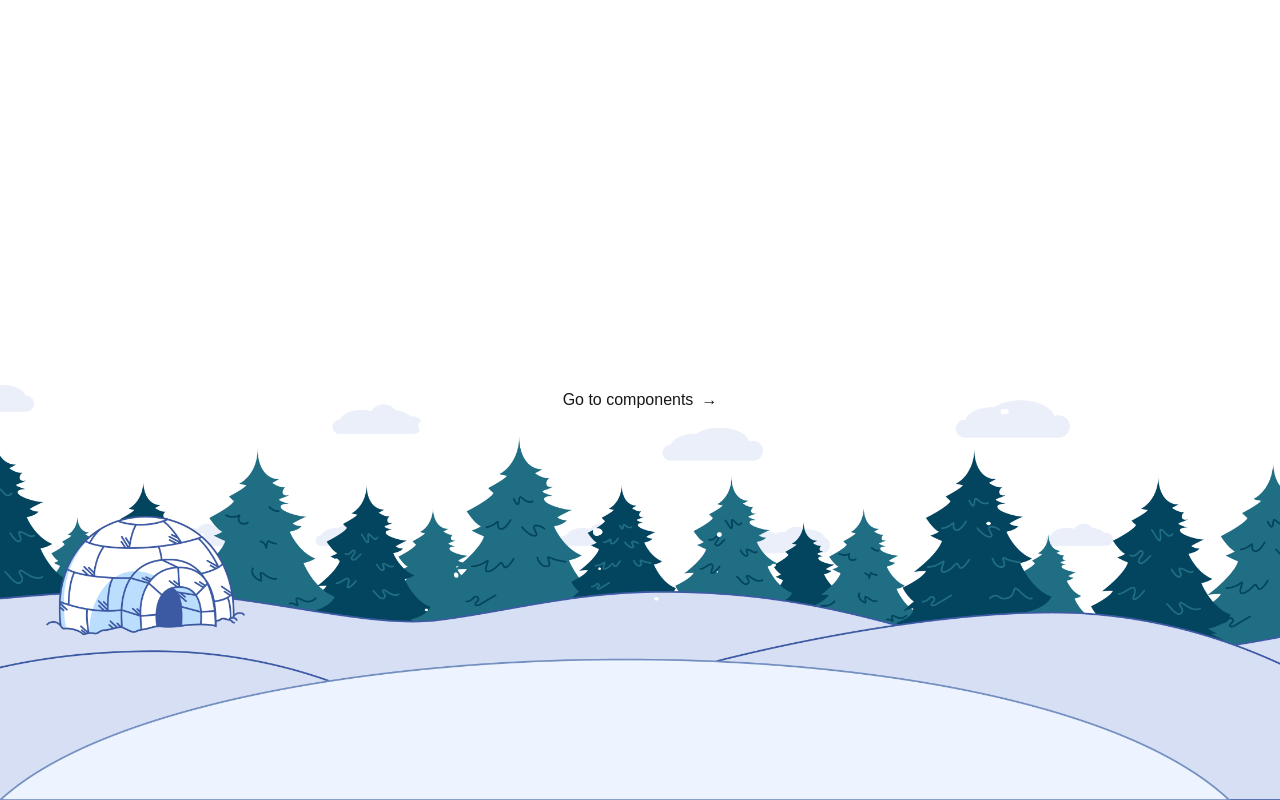
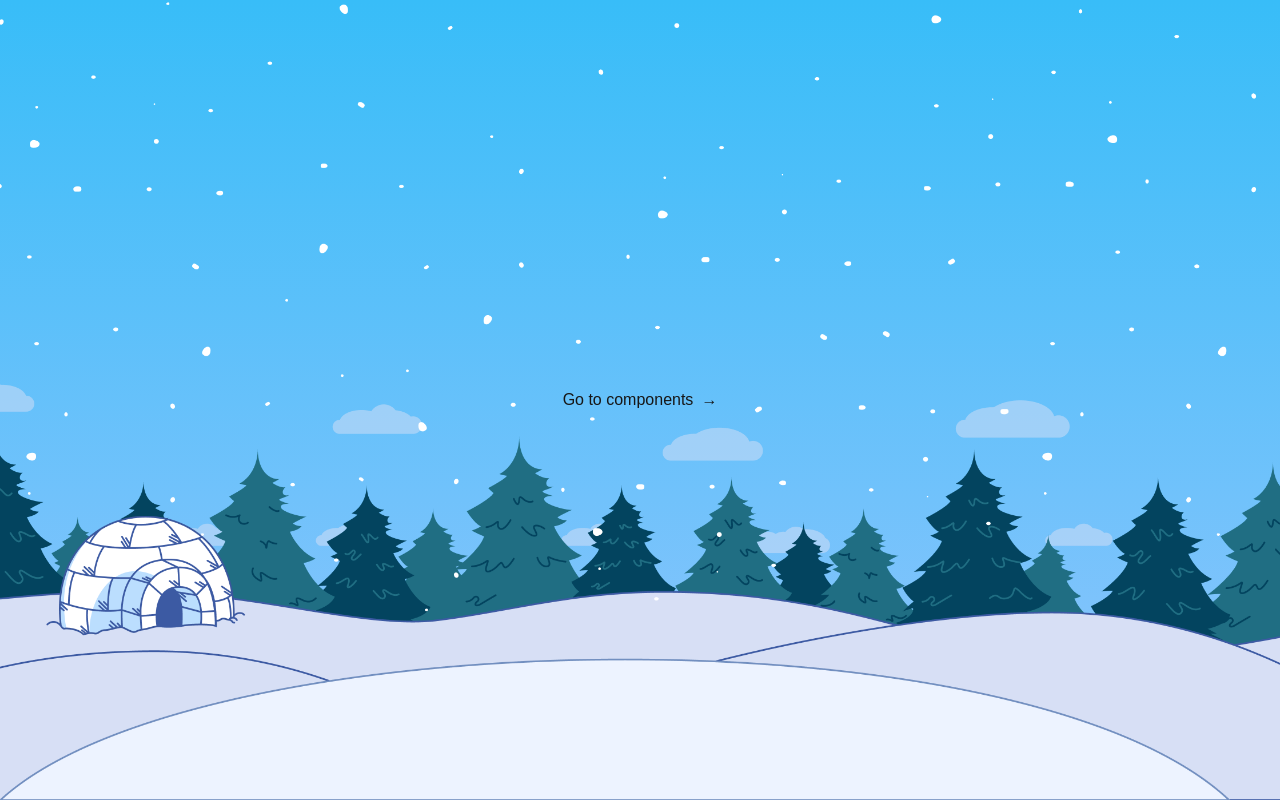
Before and after one commit to gdapps-studio/pudgy-pop-demo, a Next.js app: page / in a window 1280 px wide. Built offline with nearby package versions, Linux system fonts and the light colour scheme.

Commit message:
add sky effect

```diff
--- a/src/app/layout.tsx
+++ b/src/app/layout.tsx
@@ -1,5 +1,6 @@
 import type { Metadata } from 'next';
 import localFont from 'next/font/local';
+import Image from 'next/image';
 
 import './globals.css';
 
@@ -26,9 +27,9 @@ export default function RootLayout({
 }>) {
   return (
     <html lang="en">
-      <body
-        className={`${geistSans.variable} ${geistMono.variable} antialiased bg-[url('/bg.png')] bg-cover bg-center`}
-      >
+      <body className={`relative ${geistSans.variable} ${geistMono.variable} antialiased`}>
+        <Image src="/bg.png" alt="Background" layout="fill" objectFit="cover" quality={100} priority />
+        <div className="absolute inset-0 bg-gradient-to-b from-sky-400 to-blue-300 -z-50"></div>
         {children}
       </body>
     </html>
```
